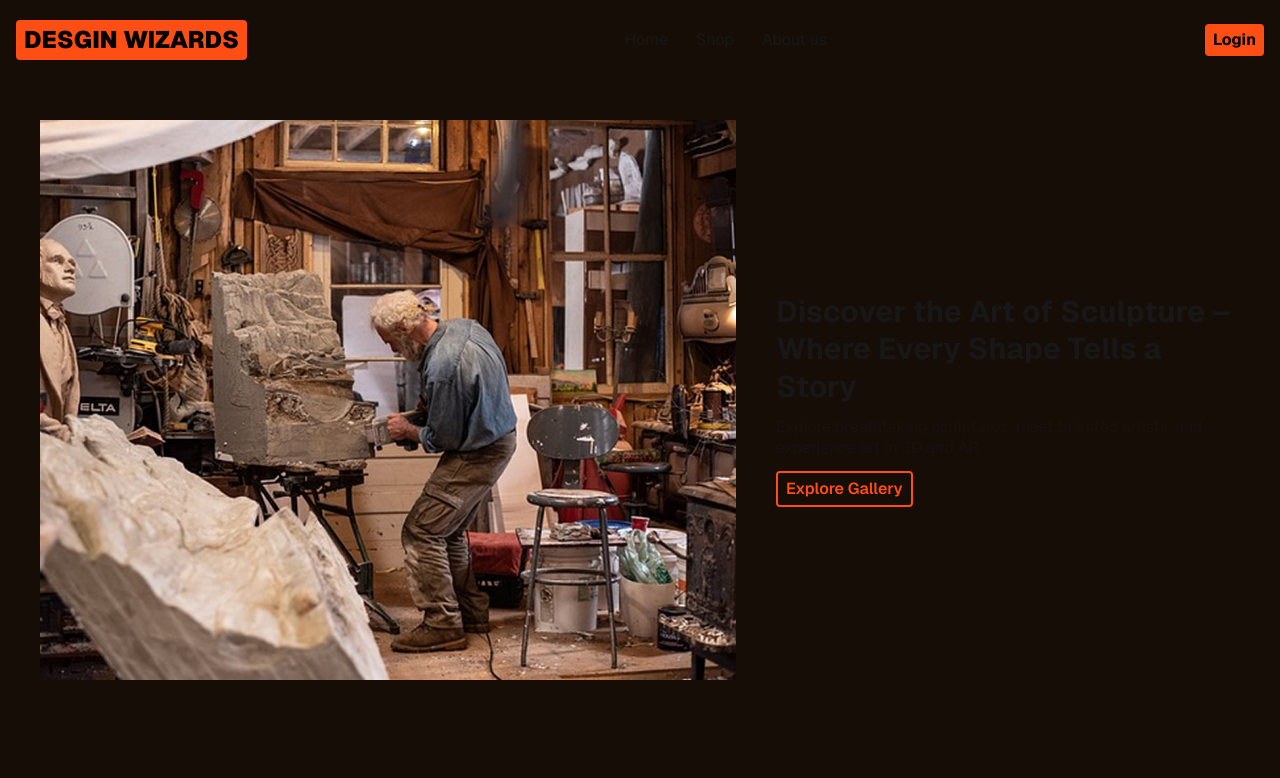
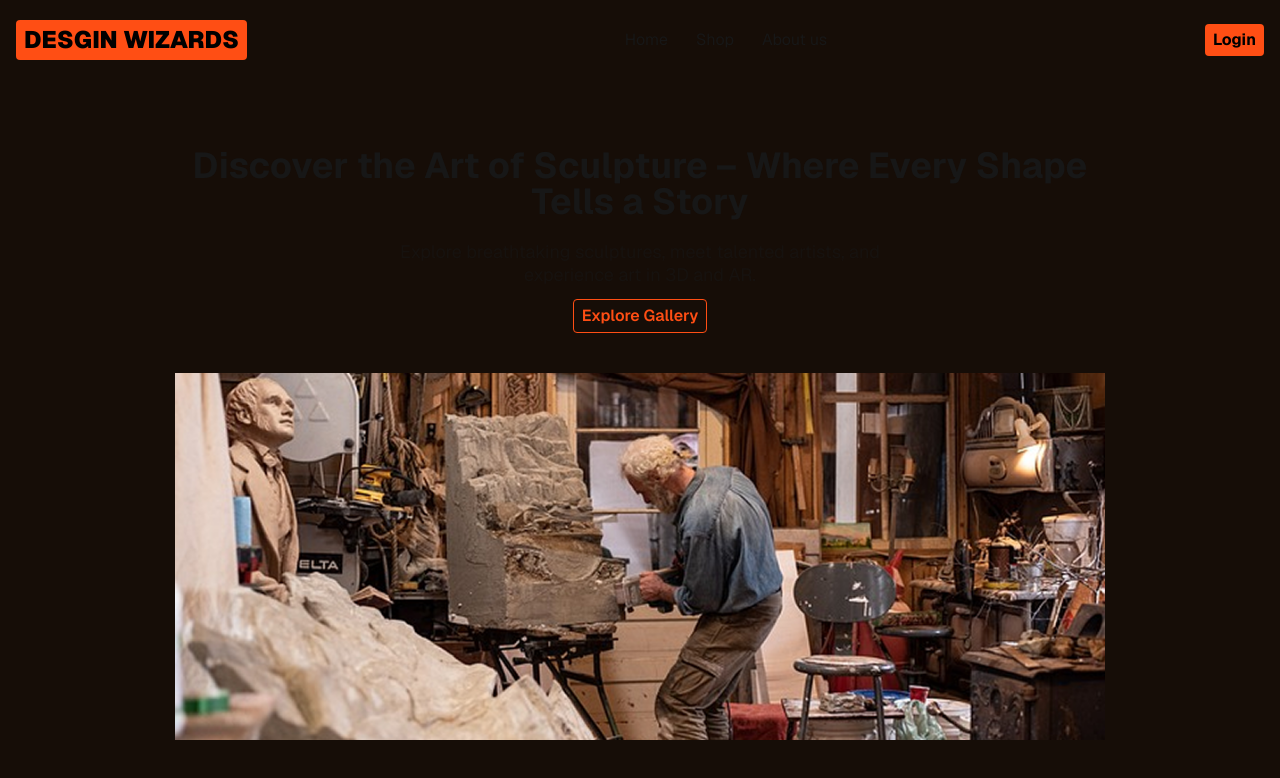
Before and after one commit to Dev-Bhargav/sculpture, a Next.js app: page / in a window 1280 px wide. Shown: the top 778 px of the page. Built offline with nearby package versions, Linux system fonts and the light colour scheme.

Commit message:
fix: Change layout

```diff
--- a/src/app/page.js
+++ b/src/app/page.js
@@ -4,7 +4,19 @@ import Link from "next/link";
 export default function Home() {
   return (
     <div className="">
-      <div className="flex flex-col md:flex-row gap-4 md:gap-10  p-5 md:p-10 w-dvw h-[80vh] items-center relative">
+      <div className="flex flex-col gap-4 md:gap-10  p-5 md:mt-10 w-dvw h-[80vh] items-center relative">
+        <div className="w-full md:w-3/4 flex flex-col items-center gap-3 text-center">
+          <h2 className="text-2xl leading-7 md:leading-none py-2 md:text-4xl font-bold">
+            Discover the Art of Sculpture – Where Every Shape Tells a Story
+          </h2>
+          <p className="opacity-50 leading-[1.3] text-lg md:px-56">
+            Explore breathtaking sculptures, meet talented artists, and
+            experience art in 3D and AR.
+          </p>
+          <button className="text-[#FF4E14] font-semibold border-1 border-[#FF4E14] px-2 py-1 rounded-sm cursor-pointer hover:bg-[#FF4E14] hover:text-black transition">
+            <Link href="/shop">Explore Gallery</Link>
+          </button>
+        </div>
         <div className="h-full w-full md:w-3/4 relative">
           <Image
             fill
@@ -13,18 +25,6 @@ export default function Home() {
             src="/images/artist.png"
           />
         </div>
-        <div className="w-full md:w-2/4 flex flex-col items-start gap-3">
-          <h2 className="text-2xl leading-7 md:leading-tight md:text-3xl font-bold">
-            Discover the Art of Sculpture – Where Every Shape Tells a Story
-          </h2>
-          <p className="opacity-50 leading-[1.3]">
-            Explore breathtaking sculptures, meet talented artists, and
-            experience art in 3D and AR.
-          </p>
-          <button className="text-[#FF4E14] font-semibold border-2 border-[#FF4E14] px-2 py-1 rounded-sm cursor-pointer hover:bg-[#FF4E14] hover:text-black transition">
-            <Link href="/shop">Explore Gallery</Link>
-          </button>
-        </div>
       </div>
     </div>
   );
```
